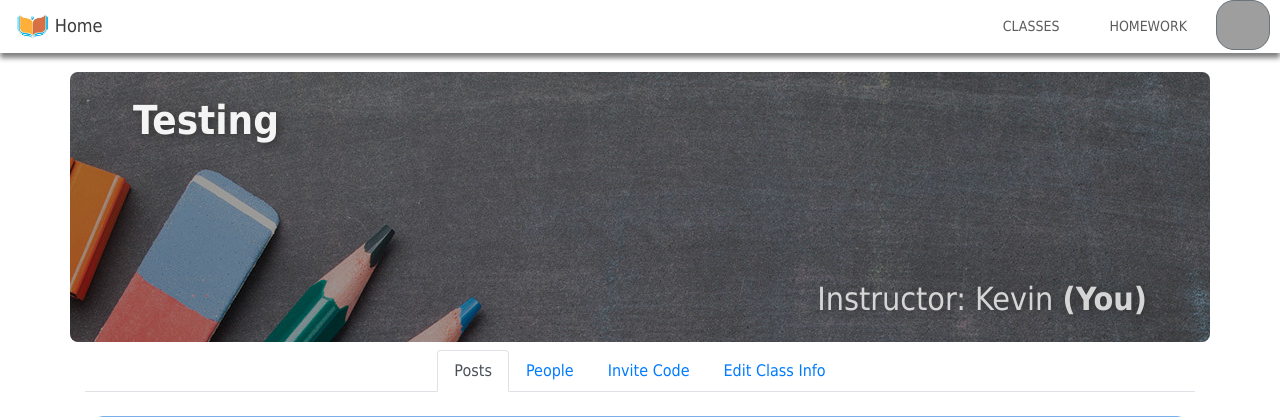
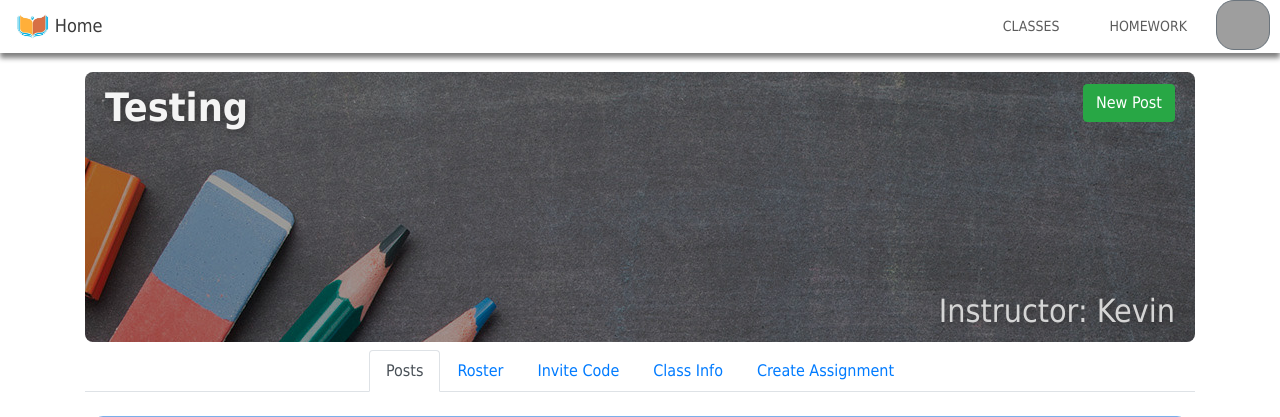
Before and after one commit to angelatom/illegalSkillsException, a Flask app: page /class/1 in a window 1280 px wide. Shown: the top 417 px of the page. Run offline with Flask 2, Linux system fonts and the light colour scheme; a user stored in the database is signed in; data comes from the database, SQL or seed files in the repository; parts of the project's set-up code (start-up, migrations or seed data) failed here and were passed over; some libraries are stand-ins or nearby versions; grey boxes are pictures that could not be loaded.

Commit message:
major changes

```diff
--- a/doc/devlog.txt
+++ b/doc/devlog.txt
@@ -298,4 +298,9 @@ linK -- 2019-01-16 9:36 PM
 - Bug fixes
 - Added text editor to post creation
 - Added buttons to create a post and delete a class
+
+aaronL -- 2019-01-17 00:15
+--------------------------------------------------------------
+- updated class page with flexbox in the header
+- created assignment tab, altered weights/tab
 ==============================================================
--- a/static/main.css
+++ b/static/main.css
@@ -106,8 +106,8 @@ color: black;
 #navHeader3 {
     color: #f4f4f4;
     font-family: Tahoma, Geneva, sans-serif;
-    font-weight: 1000px;
-    font-size: 2.5rem;
+    /* font-weight: 1000px; */
+    font-size: 2.45rem;
     text-shadow: 2px 2px 8px #2f2f2f;
 }
 
@@ -322,3 +322,7 @@ color: black;
 .btmBorder2 {
     border-bottom: 1px solid #c9c9c9;
 }
+
+#weightList > li {
+    list-style-type: none;
+}
--- a/templates/base.html
+++ b/templates/base.html
@@ -33,7 +33,7 @@
                         <div class="btn-group">
                             <img src="https://api.adorable.io/avatars/53/{{ session['email'] }}" alt="" class="btn btn-secondary dropdown-toggle" href="#" role="button" id="dropMenu" data-toggle="dropdown" aria-haspopup="true" aria-expanded="false">
                             <div class="dropdown-menu dropdown-menu-right noDeco pb-0">
-                                <a class="dropdown-item disabled">{{ session['userid'] }}</a>
+                                <a class="dropdown-item disabled">{{ session['email'] }}</a>
                                 <a href="/clear" class="noDeco text-left" style="text-decoration: none;">
                                     <button class="dropdown-item logBtn" type="button">Logout</button>
                                 </a>
--- a/templates/class.html
+++ b/templates/class.html
@@ -35,45 +35,58 @@
 {% endblock %}
 
 {%block content%}
+
+<!-- temp -->
+{% if isTeacher %}
+{% set url = "/makepost/" + classID|string %}
+<a href={{url}}> Make a Post </a> <br>
+{% set url = "/deleteclass/" + classID|string %}
+<a href={{url}}> Delete this Class </a> <br>
+{% endif %}
+<!-- remove -->
+
 <div class="container">
-    <div class="row mt-5">
-        <div class="col mt-4 class-head">
-            <div class="row align-items-start">
-                <div class="col">
-                    <h2 id="navHeader3" class="mt-4 ml-5"><b>{{ className }}</b></h2>
+    <!-- heading image -->
+    <div class="d-flex flex-wrap class-head mt-4 justify-content-between">
+        <div class="p-1 mr-auto">
+            <h2 id="navHeader3" class="ml-3 mt-2"><b>{{ className }}</b></h2>
+        </div>
+            <div class="d-flex flex-column mt-2 justify-content-between">
+                <div class="ml-auto mr-3 p-1">
+                    {% if isTeacher %}
+                    {% set url = "/makepost/" + classID|string %}
+                    <a href="{{ url }}"><button class="btn btn-success">New Post</button></a>
+                    {% endif %}
+                </div>
+                <div class="p-1">
+                    <h3 id="navHeader5" class="mb-2 mr-3">Instructor: {{ teacherName }}</h3>
                 </div>
             </div>
-            <div class="row align-items-center sizes"></div>
-            <div class="row align-items-end">
-
-                {% if isTeacher %}
-                <div class="col text-right">
-                    <h3 id="navHeader5" class="mb-2 mr-5">Instructor: {{ teacherName }} <b>(You)</b></h3>
-                </div>
-                {% else %}
-                <div class="col text-right">
-                    <h3 id="navHeader5" class="mb-2 mr-5">Instructor: {{ teacherName }}</h3>
-                </div>
-                {% endif %}
-
-            </div>
         </div>
-    </div>
 
     <!-- tab links -->
     <ul class="nav nav-tabs justify-content-center mt-2" id="myTab" role="tablist">
         <li class="nav-item">
             <a class="nav-link active" id="home-tab" data-toggle="tab" href="#posts" role="tab" aria-controls="home" aria-selected="true">Posts</a>
         </li>
+        {% if isTeacher %}
+        <li class="nav-item">
+            <a class="nav-link" id="profile-tab" data-toggle="tab" href="#roster" role="tab" aria-controls="profile" aria-selected="false">Roster</a>
+        </li>
+        {% else %}
         <li class="nav-item">
             <a class="nav-link" id="profile-tab" data-toggle="tab" href="#roster" role="tab" aria-controls="profile" aria-selected="false">People</a>
         </li>
+        {% endif %}
         {% if isTeacher %}
         <li class="nav-item">
             <a class="nav-link" id="contact-tab" data-toggle="tab" href="#clip" role="tab" aria-controls="clip" aria-selected="false">Invite Code</a>
         </li>
         <li class="nav-item">
-            <a class="nav-link" id="edit-tab" data-toggle="tab" href="#edit" role="tab" aria-controls="edit" aria-selected="false">Edit Class Info</a>
+            <a class="nav-link" id="edit-tab" data-toggle="tab" href="#edit" role="tab" aria-controls="edit" aria-selected="false">Class Info</a>
+        </li>
+        <li class="nav-item">
+            <a class="nav-link" id="create-tab" data-toggle="tab" href="#create" role="tab" aria-controls="create" aria-selected="false">Create Assignment</a>
         </li>
         {% endif %}
     </ul>
@@ -137,9 +150,6 @@
 
                                                     {% endfor %}
                                                     {% endif %}
-                                                    <!-- <a class="dropdown-item" href="#">Action</a>
-                                                    <a class="dropdown-item" href="#">Another action</a>
-                                                    <a class="dropdown-item" href="#">Something else here</a> -->
                                                 </div>
                                             </div>
                                         </div>
@@ -276,7 +286,11 @@
             <div class="row mr-1 ml-1">
                 <div class="col-md-1"></div>
                 <div class="col">
+                    {% if isTeacher %}
+                    <h2 class="mt-special mb-3 pb-1 text-mine btmBorder mr-1 ml-1"> &nbsp; Students</h2>
+                    {% else %}
                     <h2 class="mt-special mb-3 pb-1 text-mine btmBorder mr-1 ml-1"> &nbsp; Classmates</h2>
+                    {% endif %}
                 </div>
                 <div class="col-md-1"></div>
             </div>
@@ -301,6 +315,7 @@
             </div>
             {% endfor %}
         </div>
+        <!-- end student tab -->
 
         {% if isTeacher %}
         <!-- copy tab -->
@@ -319,9 +334,10 @@
                 </div>
                 <div class="col-md-4"></div>
             </div>
+        </div>
+        <!-- end of copy tab -->
 
-        </div>
-
+        <!-- edit class info tab -->
         <div class="tab-pane fade" id="edit" role="tabpanel" aria-labelledby="edit-tab">
             <div class="row mr-3 ml-3 mt-2">
                 <div class="col mt-2 text-center">
@@ -333,19 +349,19 @@
                         <button id="removeweight" type="button" class="btn btn-primary mt-1 mb-2 loginBtn">Delete weight</button>
                         <ul id="weightlist">
                           {% for i in weights %}
-                            <li>
-                                <input type="text" name="weightnames" placeholder="weight name" value={{i[0]}}>
-                                <input type="number" name="weightnums" placeholder="weight percent" value={{i[1]}}>
+                            <li style="list-style-type: none;">
+                                <input type="text" name="weightnames" placeholder="weight name: {{ i[0] }}">
+                                <input type="number" class="mt-1" name="weightnums" placeholder="weight percent: {{ i[1] }}">
                             </li>
                             {% endfor %}
                         </ul>
 
-                        <div class = "container">
-                          <div class="card cardOut">
+                        <div class ="container mt-2">
+                          <div class="card cardOut mt-5">
                               <div class="card-header pt-1 pb-1 pl-2">
                                   <div class = "row">
                                     <div class = "col">
-                                      Class Description
+                                      <b>Class Description</b>
                                     </div>
                                   </div>
                               </div>
@@ -376,9 +392,18 @@
                     </script>
                 </div>
             </div>
-
         </div>
         {% endif %}
+        <!-- end edit class info tab -->
+
+        <!-- create assignment tab -->
+        <div class="tab-content" id="myTabContent">
+            <div class="row mt-3">
+
+            </div>
+        </div>
+        <!-- end of assignment tab -->
+    </div>
     </div>
 
     <br>
```
Also changed, not shown: templates/login.html (+1 -10 lines).
